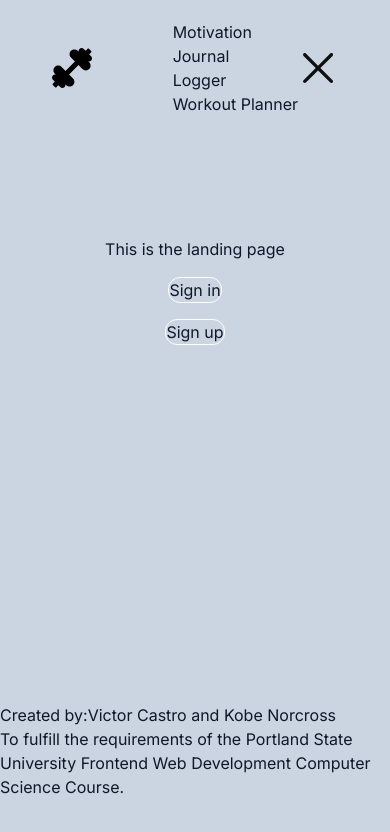
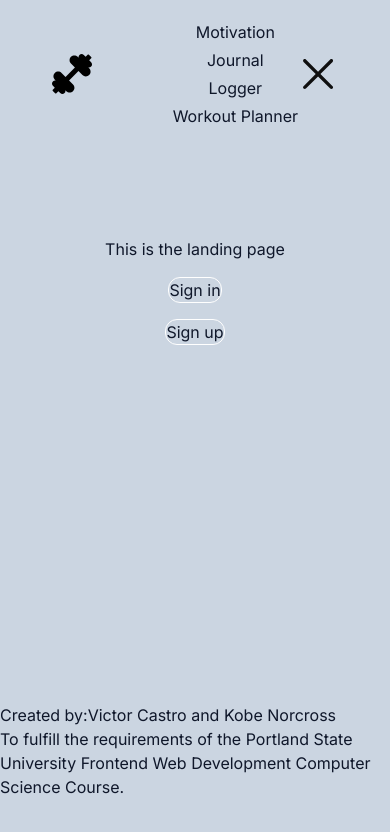
Before and after one commit to Norcrossover/fitness-finesse, a Next.js app: page / in a window 390 px wide. Both pictures are taken after a click on the button 334 px from the left and 40 px from the top of the page. Shown: the top 832 px of the page. Built offline with nearby package versions, Linux system fonts and the light colour scheme.

Commit message:
Added a close component and fixed/added styling

```diff
--- /dev/null
+++ b/components/layout/Close.tsx
@@ -0,0 +1,19 @@
+import React from "react";
+
+interface CloseProps {
+  handleMenu: () => void;
+}
+
+const Close: React.FC<CloseProps> = ({ handleMenu }) => {
+  return (
+    <button onClick={handleMenu}>
+      <img
+        src="/close.svg"
+        alt="A button to close the menu"
+        className="w-10 h-10 mr-8 sm:hidden"
+      />
+    </button>
+  );
+};
+
+export default Close;
--- a/components/layout/Hamburger.tsx
+++ b/components/layout/Hamburger.tsx
@@ -11,7 +11,7 @@ const Hamburger: React.FC<HamburgerProps> = ({ handleMenu }) => {
       <img
         src="/hamburger.svg"
         alt="A hamburger icon"
-        className="w-10 h-10 mr-8 sm:hidden cursor-pointer transition-transform duration-300 hover:scale-110"
+        className="w-10 h-10 mr-8 sm:hidden cursor-pointer transition-transform duration-300 hover:scale-110 hover:filter hover:invert"
       />
     </button>
   );
--- a/components/layout/Header.tsx
+++ b/components/layout/Header.tsx
@@ -3,6 +3,7 @@ import React, { useState } from "react";
 import Logo from "./Logo";
 import NavBar from "./NavBar";
 import Hamburger from "./Hamburger";
+import Close from "./Close";
 
 export default function Header() {
   const [isOpen, setIsOpen] = useState(false); // Controls the hamburger state
@@ -19,18 +20,7 @@ export default function Header() {
       <NavBar isOpen={isOpen} />
       {/* Render Hamburger conditionally */}
       {!isOpen && <Hamburger handleMenu={toggleMenu} />}
-      {/* Close SVG */}
-      {isOpen && (
-        <>
-          <button onClick={toggleMenu}>
-            <img
-              src="./close.svg"
-              alt="A button to close the menu"
-              className="w-10 h-10 mr-8 sm:hidden"
-            ></img>
-          </button>
-        </>
-      )}
+      {isOpen && <Close handleMenu={toggleMenu} />}
     </header>
   );
 }
--- a/components/layout/Logo.tsx
+++ b/components/layout/Logo.tsx
@@ -7,7 +7,7 @@ export default function Logo() {
         <img
           src="/dumbbell.svg"
           alt="Outlined dumbbell logo"
-          className="w-10 h-10 ml-8 cursor-pointer transition-transform duration-300 hover:scale-110"
+          className="w-10 h-10 ml-8 cursor-pointer transition-transform duration-300 hover:scale-110 hover:filter hover:invert"
         />
       </Link>
     </button>
--- a/components/layout/NavBar.tsx
+++ b/components/layout/NavBar.tsx
@@ -17,13 +17,13 @@ const NavLinks: React.FC<NavLinksProps> = ({ isOpen }) => {
         "sm:flex sm:gap-7 md:font-medium md:gap-10 lg:gap-20 xl:text-lg xl:gap-28",
         {
           hidden: !isOpen,
-          col: isOpen,
+          "flex flex-col items-center justify-center gap-1 sm:hidden": isOpen,
         }
       )}
     >
       <li>
         <Link
-          className="hover:text-white hover:border-b-2"
+          className="hover:text-slate-50 hover:border-b-2"
           href="/dashboard/motivation"
         >
           Motivation
@@ -31,7 +31,7 @@ const NavLinks: React.FC<NavLinksProps> = ({ isOpen }) => {
       </li>
       <li>
         <Link
-          className="hover:text-white hover:border-b-2"
+          className="hover:text-slate-50 hover:border-b-2"
           href="/dashboard/journal"
         >
           Journal
@@ -39,7 +39,7 @@ const NavLinks: React.FC<NavLinksProps> = ({ isOpen }) => {
       </li>
       <li>
         <Link
-          className="hover:text-white hover:border-b-2"
+          className="hover:text-slate-50 hover:border-b-2"
           href="/dashboard/logger"
         >
           Logger
@@ -47,7 +47,7 @@ const NavLinks: React.FC<NavLinksProps> = ({ isOpen }) => {
       </li>
       <li>
         <Link
-          className="hover:text-white hover:border-b-2"
+          className="hover:text-slate-50 hover:border-b-2"
           href="/dashboard/planner"
         >
           Workout Planner
```
